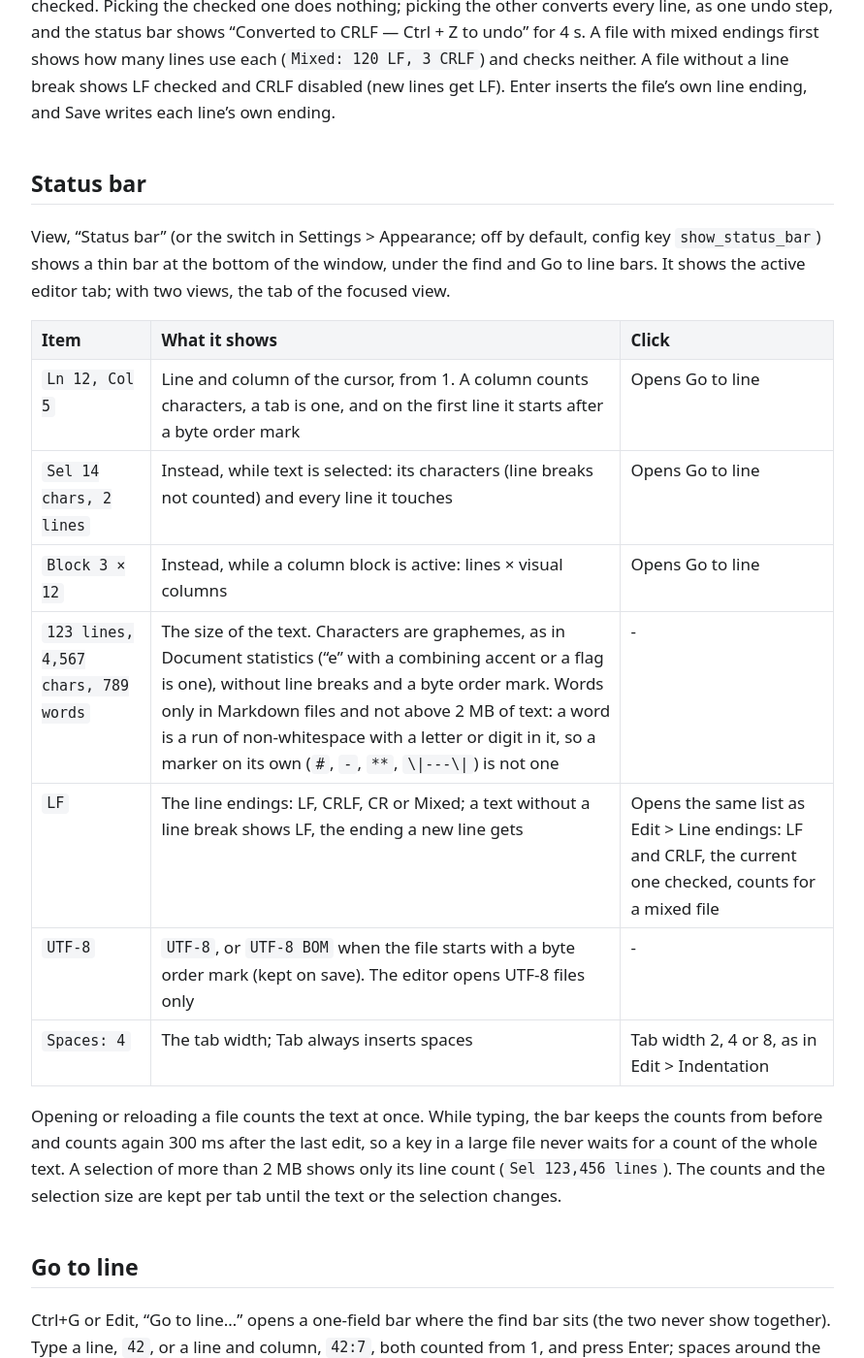
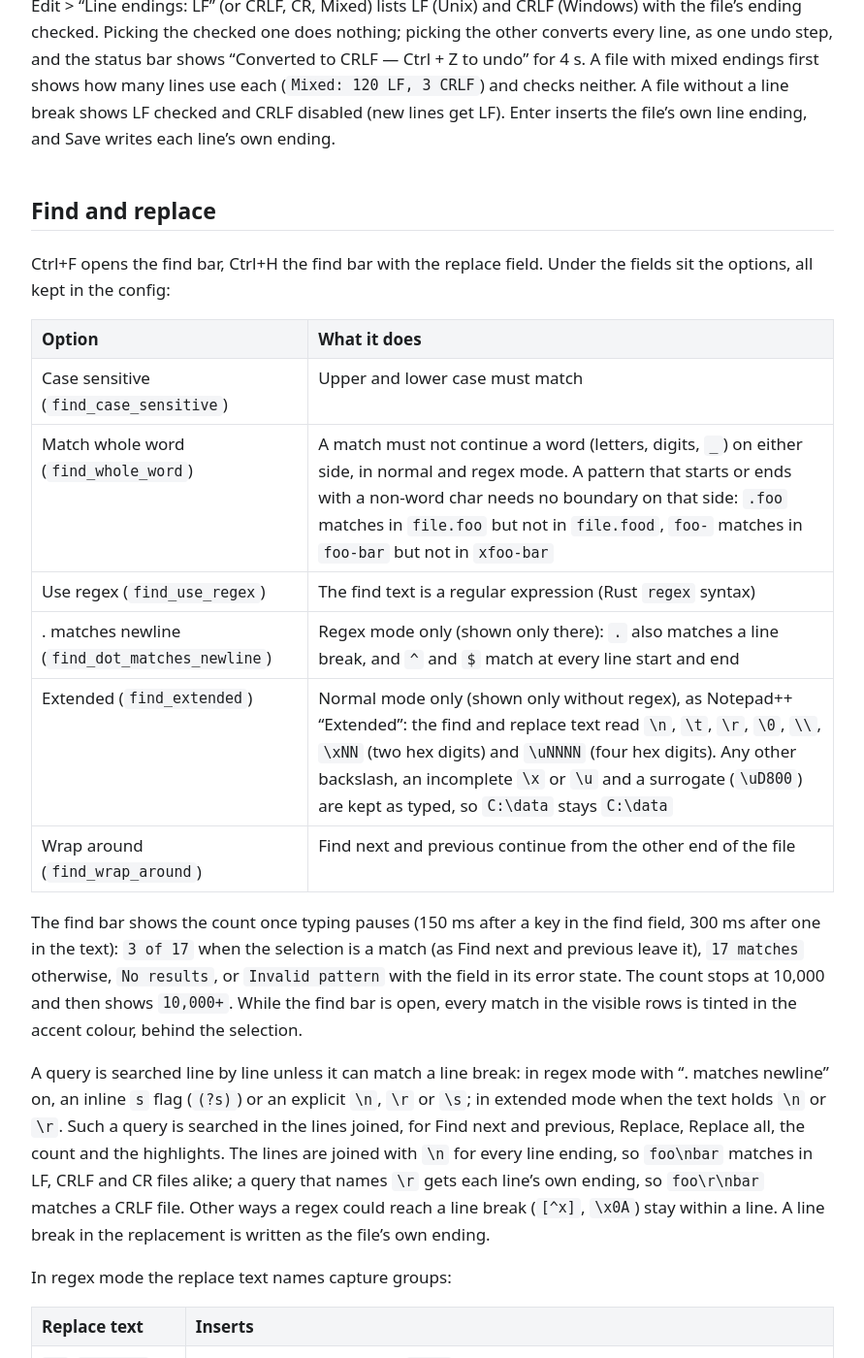
Before and after one commit to jwillmer/cosmic-desktop-extras, a Jekyll site: the page built from docs/text-editor.md, in a window 1280 px wide and 1400 px high, scrolled down 17703 px. Shown: the whole window at 97% size, without its empty margins (194-1085 px from the left). Built offline with Jekyll 4.4.1, drawn with Linux system fonts in a browser that asks for light colours; our own code applies the rules of GitHub Pages for plain Markdown files; some of the changed text lies outside the part shown.

Commit message:
Docs: find and replace in the Text Editor
Co-Authored-By: Claude Opus 5.5 <noreply@anthropic.com>

```diff
--- a/docs/text-editor.md
+++ b/docs/text-editor.md
@@ -6,8 +6,9 @@ the editor brings back every tab of the last session, unsaved changes included.
 are marked in the gutter, changed words are tinted, and an outside change to a file with unsaved
 changes asks before anything is lost. Markdown is quick to write: a "/" menu of blocks, shortcuts
 for text styles, links and headings, and list and table editing. On top: Mermaid diagrams, an
-outline of Markdown headings, JSON tools, visible whitespace and line endings, a status bar, Go to
-line, column selection, code folding, closing many tabs at once, two views side by side, and large
+outline of Markdown headings, JSON tools, visible whitespace and line endings, find and replace
+with count, extended mode and regex groups, a status bar, Go to line, column selection, code
+folding, closing many tabs at once, two views side by side, and large
 files that open fast.
 The renderer is libcosmic's native Markdown widget (pulldown-cmark), not a web engine, so the
 editor starts as fast as before. User overview: [text-editor/README.md](../text-editor/README.md).
@@ -545,6 +546,73 @@ mixed endings first shows how many lines use each (`Mixed: 120 LF, 3 CRLF`) and
 file without a line break shows LF checked and CRLF disabled (new lines get LF). Enter inserts the
 file's own line ending, and Save writes each line's own ending.
 
+## Find and replace
+
+Ctrl+F opens the find bar, Ctrl+H the find bar with the replace field. Under the fields sit the
+options, all kept in the config:
+
+| Option | What it does |
+|---|---|
+| Case sensitive (`find_case_sensitive`) | Upper and lower case must match |
+| Match whole word (`find_whole_word`) | A match must not continue a word (letters, digits, `_`) on either side, in normal and regex mode. A pattern that starts or ends with a non-word char needs no boundary on that side: `.foo` matches in `file.foo` but not in `file.food`, `foo-` matches in `foo-bar` but not in `xfoo-bar` |
+| Use regex (`find_use_regex`) | The find text is a regular expression (Rust `regex` syntax) |
+| . matches newline (`find_dot_matches_newline`) | Regex mode only (shown only there): `.` also matches a line break, and `^` and `$` match at every line start and end |
+| Extended (`find_extended`) | Normal mode only (shown only without regex), as Notepad++ "Extended": the find and replace text read `\n`, `\t`, `\r`, `\0`, `\\`, `\xNN` (two hex digits) and `\uNNNN` (four hex digits). Any other backslash, an incomplete `\x` or `\u` and a surrogate (`\uD800`) are kept as typed, so `C:\data` stays `C:\data` |
+| Wrap around (`find_wrap_around`) | Find next and previous continue from the other end of the file |
+
+The find bar shows the count once typing pauses (150 ms after a key in the find field, 300 ms after
+one in the text): `3 of 17` when the selection is a match (as Find next and previous leave it),
+`17 matches` otherwise, `No results`, or `Invalid pattern` with the field in its error state. The
+count stops at 10,000 and then shows `10,000+`. While the find bar is open, every match in the
+visible rows is tinted in the accent colour, behind the selection.
+
+A query is searched line by line unless it can match a line break: in regex mode with ". matches
+newline" on, an inline `s` flag (`(?s)`) or an explicit `\n`, `\r` or `\s`; in extended mode when
+the text holds `\n` or `\r`. Such a query is searched in the lines joined, for Find next and
+previous, Replace, Replace all, the count and the highlights. The lines are joined with `\n` for
+every line ending, so `foo\nbar` matches in LF, CRLF and CR files alike; a query that names `\r`
+gets each line's own ending, so `foo\r\nbar` matches a CRLF file. Other ways a regex could reach a
+line break (`[^x]`, `\x0A`) stay within a line. A line break in the replacement is written as the
+file's own ending.
+
+In regex mode the replace text names capture groups:
+
+| Replace text | Inserts |
+|---|---|
+| `$1`, `${name}` | Group 1, the group named `name` |
+| `$0`, `\0` | The whole match |
+| `\1` … `\9` | Groups 1 to 9, as in Notepad++; `\10` is group 1 and a `0`, as is `${1}0` (`$10` is group 10) |
+| `$$` | A literal `$` |
+| `\n`, `\t`, `\xNN`, ... | The escapes of extended mode |
+
+In normal and extended mode a `$` is literal; in extended mode `\0` is a NUL char, not the match.
+Replace, Replace all and the across-lines search all expand the groups. Replace all is one undo
+step and leaves the cursor after the last replacement.
+
+<!-- in-selection: TODO -->
+
+| Key | What it does |
+|---|---|
+| F3 | Find next for the last query, also with the find bar closed; without a query it opens the find bar |
+| Shift+F3 | Find previous for the last query |
+| Ctrl+F3 | Puts the selection (on one line) or the word under the cursor into the find field, opens the bar if closed and goes to the next occurrence |
+| Ctrl+Shift+F3 | The same, to the previous occurrence |
+| Escape | With the find or Go to line bar open (Vim bindings off), Escape in the text closes the bar and keeps the selection; the next Escape clears it |
+
+Find next after Escape cleared the selection of a hit moves on to the next match instead of finding
+the same one again; a new query still finds a match right at the cursor.
+
+Limits:
+
+- The highlights search only the visible lines; a line over 64 KiB only 1 KiB around its visible
+  part. For a query that spans lines, the visible lines and 200 lines before and after are joined,
+  so a match reaching further is highlighted only in part; above 1 MiB of joined text the
+  highlights fall back to line by line.
+- The count scans the whole text (for a query that spans lines, a full joined copy) once per typing
+  pause, and stops at 10,000 matches.
+- The count, the highlights, Replace all and the across-lines search skip empty matches (of `a*`,
+  say).
+
 ## Status bar
 
 View, "Status bar" (or the switch in Settings > Appearance; off by default, config key
@@ -696,6 +764,7 @@ A Markdown file can come from anywhere, so a click in the preview never runs any
 | `0119` Typing in Preview | A key typed in Preview switches to Source and goes in at the end of the top block (`markdown.rs`, `main.rs`); not while a menu, dialog or the settings are open; tests |
 | `0120` Markdown shortcuts panel | New `src/md_shortcuts.rs`: a context drawer page with every Markdown key, grouped as Text, Headings, Lists, Tables and Blocks, keycaps from the `key_bind.rs` constants; F1, a View menu entry (`menu.rs`) and a Show button in Settings > Markdown (`markdown.rs`); the panel keeps the editor focused and typing; Escape with nothing to cancel in the editor closes the drawer or the find bar (`text_box.rs`, `main.rs`); English strings; tests |
 | `0121`–`0131` Go to line and status bar | New `src/goto_line.rs`: Ctrl+G (`key_bind.rs`) and Edit menu entry (`menu.rs`) open the bar, `42` or `42:7`, clamped, folds open (0121); a Preview-only Markdown tab switches to Split first (0123); columns start after a byte order mark and the jump ends a column block (0127). New `src/status_bar.rs`: cursor, selection, block, counts, line ending, encoding and indentation texts with a cache per text generation (0122); the bar under the text, View menu entry and Settings switch (`config.rs` `show_status_bar`), edits reported from `text_box.rs` and `tab.rs` (0124); characters counted as graphemes (0125); click menus for line endings and tab width (`menu.rs`, 0126); selection count without line breaks (0127); counts again 300 ms after typing pauses, selection size cached, only lines above 2 MB selected (0128); click the line ending to convert (0129); menus regrouped in submenus (Close, Markdown, JSON, Folding, Views), line endings and indentation in Edit (0130); line endings picked from a list with the current one checked, counts for mixed files, a 4 s note after converting (0131); English strings; tests |
+| `0132`–`01xx` Find and replace | Match whole word and . matches newline options (`config.rs`, find bar in `main.rs`); new `src/find_count.rs`: match count with the cap, `3 of 17`, cached per tab, text generation and settled query, and the visible matches highlighted (`text_box.rs`); F3, Shift+F3, Ctrl+F3 and Ctrl+Shift+F3 (`key_bind.rs`, new `src/find_word.rs`); new `src/find_text.rs`: queries that can match a line break searched in the joined lines for find, replace, Replace all, count and highlights (`tab.rs`, `text_box.rs`); F3 after Escape moves on, Escape closes the find bar before it clears the selection; Extended mode and capture groups in the replace text (`find_text.rs`); Replace all line by line as one undo step (`tab.rs`); English strings; tests |
 | `patches-cosmic-files/0002-…` | Open dialog: Enter on the typed path of an existing file opens it; test |
 | `patches-cosmic-files/0003-…` | File dialogs: typing `/` or `~` in the file list opens the location box with it; test |
 | `patches-cosmic-files/0004-…` | File dialogs: Ctrl+V opens, shows or fills in a path from the clipboard (new `src/paste_path.rs`, hook in `dialog.rs`); Ctrl+L and the edit button select the path (`tab.rs`); tests |
```
Also changed, not shown: README.md, text-editor/README.md.
